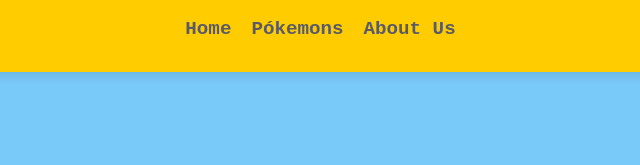
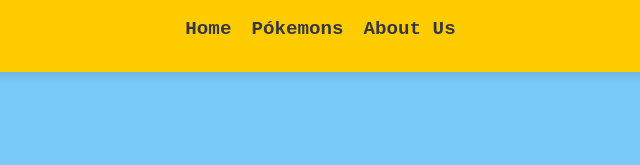
Before and after one commit to pedroMoreira96/PokemonSPA, a plain HTML site: page index.html in a window 1280 px wide. Shown: the top 165 px of the page, 340-980 px from the left. Drawn offline with nearby package versions, Linux system fonts and the light colour scheme.

Commit message:
small change: color

```diff
--- a/css/styles.css
+++ b/css/styles.css
@@ -362,7 +362,7 @@ body {
 }
 
 a {
-  color: #585b67;
+  color: #353842;
   text-decoration: none;
   font-size: larger;
 }
```
